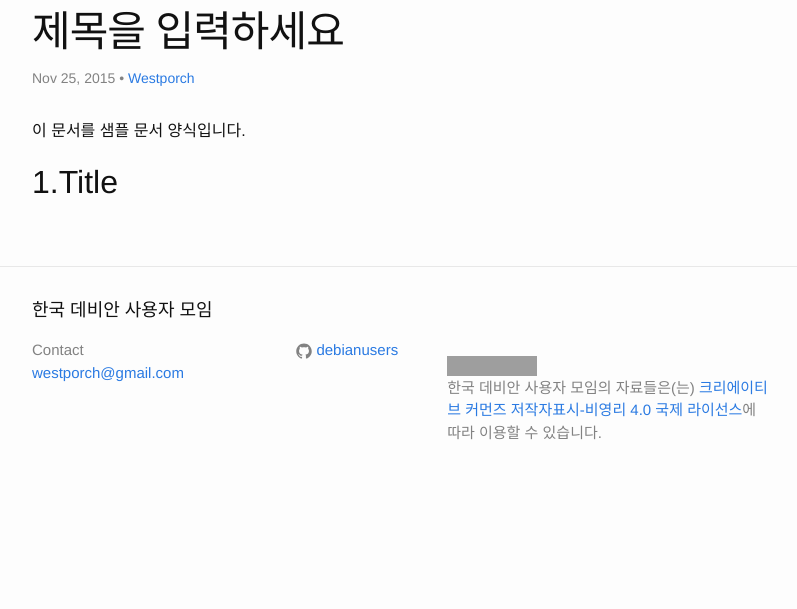
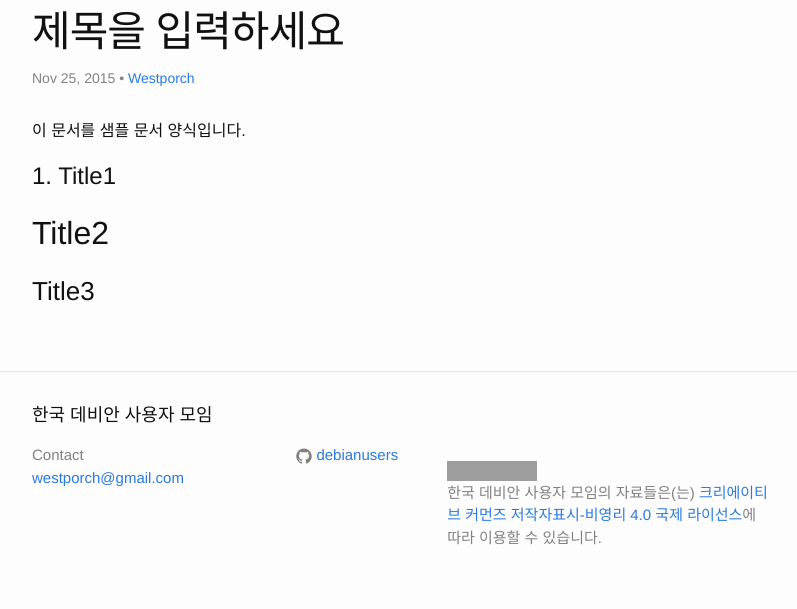
Before and after one commit to debianusers/debianusers.github.io, a Jekyll site: the page built from _posts/2015-11-25-Document-form.markdown, in a window 1280 px wide. Shown: the part 381-990 px from the top of the page, without its empty margins (238-1035 px from the left). Built offline with Jekyll 4.4.1, drawn with Linux system fonts in a browser that asks for light colours; comment, search, counter and statistics services are not loaded; before the commit the page ends 900 px from its top, so only the background shows below that; grey boxes are pictures that could not be loaded.

Commit message:
제목 수정

```diff
--- a/_posts/2015-11-25-Document-form.markdown
+++ b/_posts/2015-11-25-Document-form.markdown
@@ -6,12 +6,7 @@ author: <a href="mailto:westporch@gmail.com">Westporch</a>
 
 이 문서를 샘플 문서 양식입니다.
 
-1.Title
---------------------------
-
-{% highlight ruby %}
-
-{% endhighlight %}
+# 1. Title1
 
 
 {% highlight ruby %}
@@ -23,7 +18,7 @@ author: <a href="mailto:westporch@gmail.com">Westporch</a>
 
 {% endhighlight %}
 
-
+## Title2
 {% highlight ruby %}
 
 {% endhighlight %}
@@ -33,6 +28,11 @@ author: <a href="mailto:westporch@gmail.com">Westporch</a>
 
 {% endhighlight %}
 
+### Title3
+{% highlight ruby %}
+
+{% endhighlight %}
+
 
 {% highlight ruby %}
 
```
